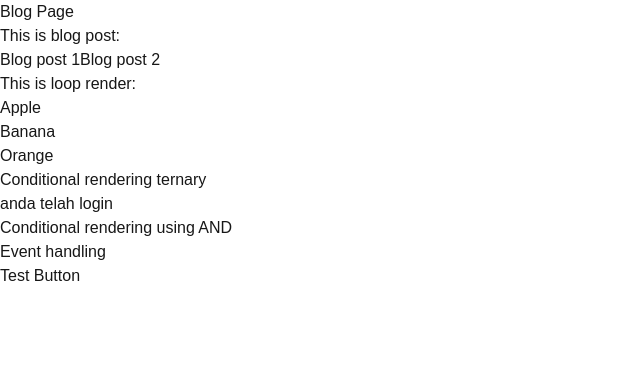
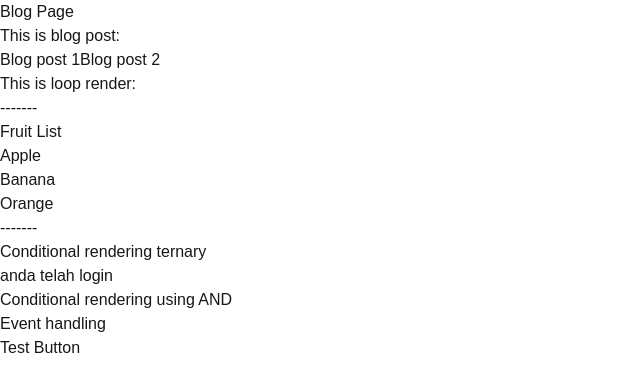
Before and after one commit to cyberfly/learn-nextjs, a Next.js app: page /blog in a window 1280 px wide. Shown: the top 392 px of the page, without its empty margins (0-640 px from the left). Built offline with nearby package versions, Linux system fonts and the light colour scheme.

Commit message:
basic components - render fruit list

```diff
--- a/app/blog/page.tsx
+++ b/app/blog/page.tsx
@@ -1,4 +1,6 @@
 "use client";
+
+import FruitList from "@/components/fruit-list";
 
 export default function Blog() {
     const fruits = ["Apple", "Banana", "Orange"];
@@ -20,11 +22,7 @@ export default function Blog() {
 
     <p>This is loop render:</p>
 
-    <ul>
-        {fruits.map((fruit, index) => (
-        <li key={index}>{fruit}</li>
-        ))}
-    </ul>
+    <FruitList fruits={fruits} />
 
     <p>Conditional rendering ternary</p>
 
--- /dev/null
+++ b/components/fruit-list.tsx
@@ -0,0 +1,21 @@
+const FruitList = (props) => {
+    console.log('props', props);
+
+    const { fruits } = props;
+
+    return (<>
+
+    -------
+    <h1>Fruit List</h1>
+
+    <ul>
+        {fruits.map((fruit, index) => (
+        <li key={index}>{fruit}</li>
+        ))}
+    </ul>
+    -------
+
+    </>);
+}
+
+export default FruitList;
```
